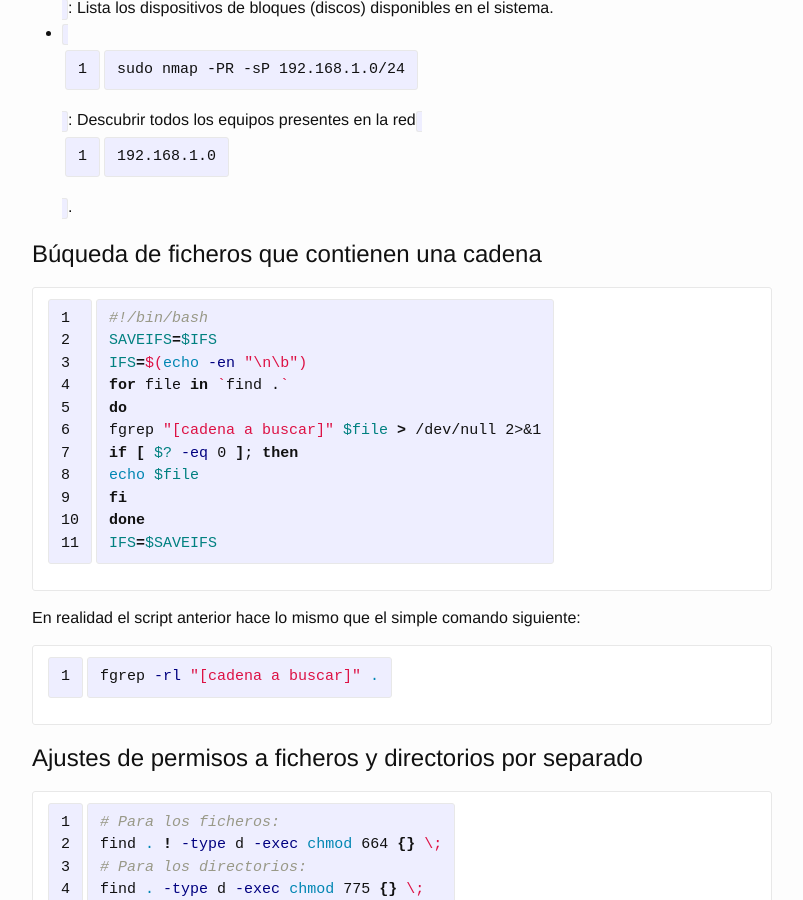
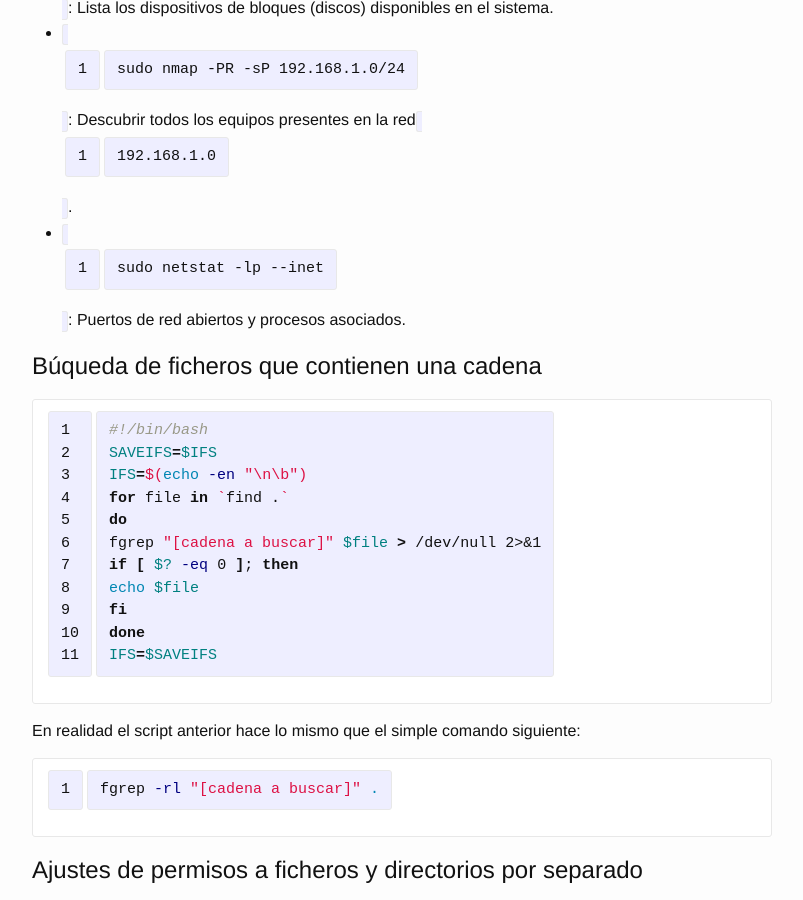
Before and after one commit to eduardofilo/eduardofilo.jekyll, a Jekyll site: the page built from sistemas/unix.md, in a window 1280 px wide and 900 px high, scrolled down 2819 px. Shown: the whole window, without its empty margins (238-1041 px from the left). Built offline with Jekyll 4.4.1, drawn with Linux system fonts in a browser that asks for light colours; Markdown is read by kramdown in place of the engine named in the settings.

Commit message:
Comando útil en Apuntes UNIX.

```diff
--- a/sistemas/unix.md
+++ b/sistemas/unix.md
@@ -35,6 +35,7 @@ permalink: /sistemas/unix.html
 *  `sudo badblocks /dev/sda > badblocks.txt; sudo fsck -l badblocks.txt /dev/sda`: Bloqueo de sectores defectuosos del disco duro ([fuente](http://tech.chandrahasa.com/2013/06/09/how-to-check-your-hard-disk-for-bad-blocks-in-ubuntu/)).
 *  `sudo blkid`: Lista los dispositivos de bloques (discos) disponibles en el sistema.
 *  `sudo nmap -PR -sP 192.168.1.0/24`: Descubrir todos los equipos presentes en la red `192.168.1.0`.
+*  `sudo netstat -lp --inet`: Puertos de red abiertos y procesos asociados.
 
 ## Búqueda de ficheros que contienen una cadena
 
```
